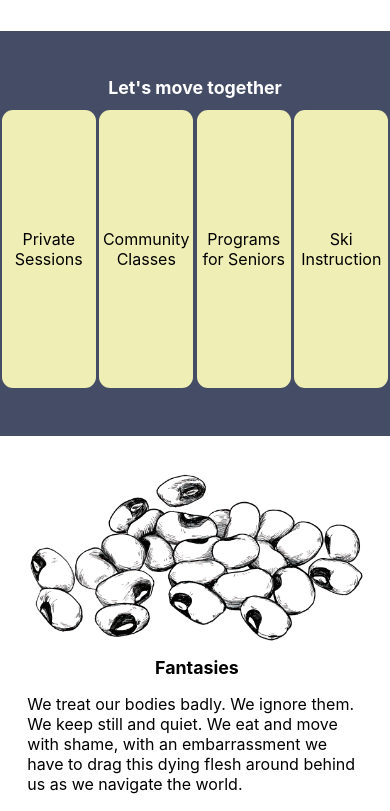
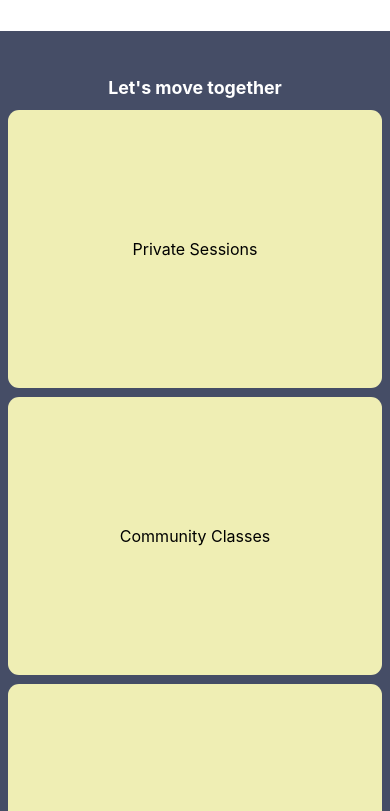
Before and after one commit to DigitalDsntHurt/jaaaam, a React (Create React App) app: page / in a window 390 px wide. Shown: the part 1522-2333 px from the top of the page. Built offline with nearby package versions, Linux system fonts and the light colour scheme.

Commit message:
Updates mobile breakpoint styles for offerings section

```diff
--- a/src/App.scss
+++ b/src/App.scss
@@ -68,13 +68,14 @@ h1 {
 // // // // OFFERING
 // //
 //
+
 .offering-container {
-  display: flex;
-  flex-direction: row;
-  flex-wrap: wrap;
-  justify-content: space-around;
+  column-gap: 1vw;
+  display: grid;
+  grid-template-columns: 1fr 1fr 1fr 1fr;
   margin-bottom: 2vh;
-  width: 100vw;
+  width: 98vw;
+
 }
 
 .offering-item {
@@ -83,12 +84,16 @@ h1 {
   border-radius: 11px;
   color: $black-color;
   display: flex;
-  flex-basis: 100%;
-  flex-direction: column;
-  flex: 1;
   height: 33vh;
   justify-content: center;
-  max-width: 24vw;
+}
+
+@media screen and (max-width: 768px) {
+  .offering-container {
+    grid-template-columns: 100%;
+    row-gap: 1vh;
+    width: 96vw;
+  }
 }
 
 //
@@ -134,7 +139,7 @@ h1 {
 
 @media screen and (max-width: 768px) {
   .students-div-wrapper {
-    width: 88vw;
+    width: 96vw;
   }
 
   .students-div-row-1 {
```
